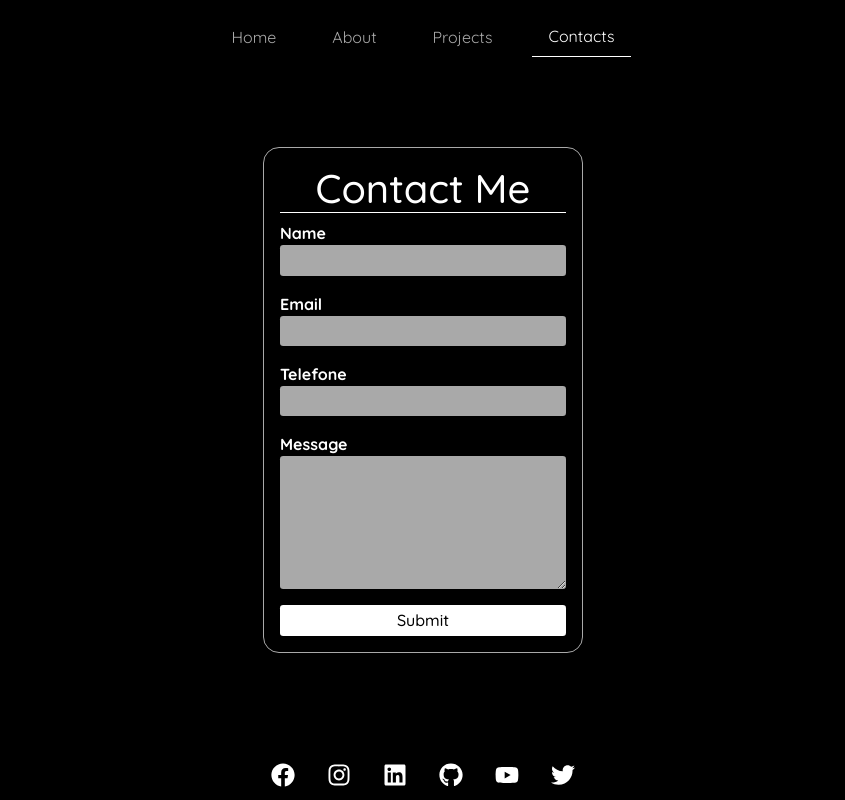
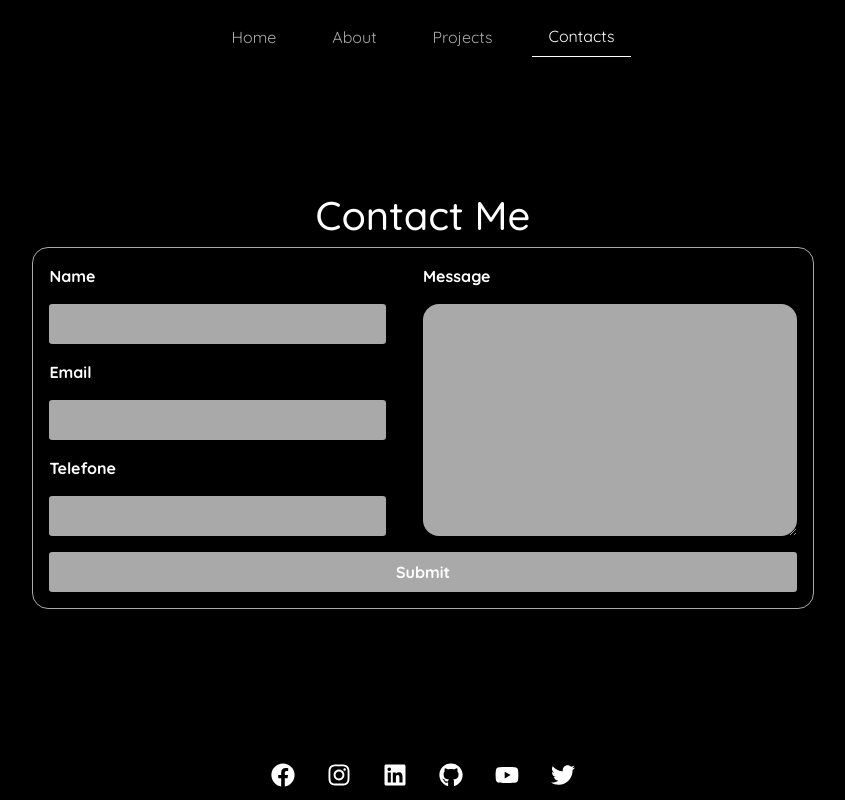
Before and after one commit to EuclidesJoao/euclidesportfolio, a React (Create React App) app: page /contacts in a window 1280 px wide. Shown: the whole page, without its empty margins (217-1062 px from the left). Built offline with nearby package versions, Linux system fonts and the light colour scheme.

Commit message:
Adding some new content

```diff
--- a/src/components/header/index.css
+++ b/src/components/header/index.css
@@ -1,29 +1,28 @@
-.header{
+.header {
   top: 0;
   z-index: 1000;
   position: fixed;
 }
 
-.header .icon{
-    /* width: 2.1rem;
-    height: 2.1rem; */
+.header .icon {
+  font-size: 2.5rem;
 }
-.header .icon img{
-    width:100%;
+.header .icon img {
+  width: 100%;
 }
 
-.header .menulist{
+.header .menulist {
   gap: 1.5rem;
   margin: 0;
   padding: 0;
   list-style: none;
 }
-.header .menulist a{
+.header .menulist a {
   color: darkgrey;
   text-decoration: none;
 }
 
-.header .menulist .active{
+.header .menulist .active {
   color: white;
   border-bottom: 0.1rem solid white;
 }
--- a/src/components/header/index.jsx
+++ b/src/components/header/index.jsx
@@ -1,6 +1,6 @@
 import './index.css';
 import '../../assets/styles/geral.css';
-//import { MenuIcon } from '../menuIcon';
+import { Menu } from '../icons/index'
 import { IconButton } from '@mui/material';
 import { NavLink } from 'react-router-dom';
 //import { SettingIcon } from '../settingsIcon';
@@ -24,9 +24,9 @@ export default function Header() {
       <div className="d-flex justify-content-between">
 
         <div className='d-md-none '>
-          {/* <IconButton>
-            <MenuIcon />
-          </IconButton> */}
+          <IconButton>
+            <Menu/>
+          </IconButton>
         </div>
 
         <ul className='w-100 d-md-flex d-none align-items-center justify-content-md-center menulist'>
--- a/src/components/icons/index.jsx
+++ b/src/components/icons/index.jsx
@@ -1,6 +1,7 @@
 import LinkedInIcon from '@mui/icons-material/LinkedIn';
 import { FontAwesomeIcon } from "@fortawesome/react-fontawesome"
 import {faSkype} from '@fortawesome/free-solid-svg-icons'
+import MenuIcon from '@mui/icons-material/Menu';
 import FacebookIcon from '@mui/icons-material/Facebook';
 import GitHubIcon from '@mui/icons-material/GitHub';
 import InstagramIcon from '@mui/icons-material/Instagram';
@@ -11,6 +12,14 @@ export const Twitter=()=>{
   return (
     <>
       <TwitterIcon className='icon'/>
+    </>
+  )
+}
+
+export const Menu=()=>{
+  return (
+    <>
+      <MenuIcon className='icon'/>
     </>
   )
 }
--- a/src/pages/contacts/index.css
+++ b/src/pages/contacts/index.css
@@ -1,63 +1,87 @@
-.contacts{
-    height: 100vh;
+.contacts {
+  min-height: 100vh;
 }
 
-.contacts form{
+.contacts form {
+  width: 70%;
   border-radius: 1rem;
-    width: 20rem;
   height: fit-content;
-    max-width: 100rem;
   border: 0.1rem solid darkgrey;
   padding: 1rem;
 }
-.contacts form h1{
+.contacts form > div {
+  gap: 1rem;
+}
+.contacts form > div > div {
+  width: 45%;
+}
+.contacts form > div label {
+  font-weight: bold;
+  color: white;
+  margin-bottom: 1rem;
+}
+.contacts form > div > div input {
+  color: black;
+  padding: 0.5rem;
+  font-weight: bold;
+  background: darkgrey;
+}
+.contacts form > div > section {
+  width: 50%;
+}
+.contacts form > div > section > textarea {
+  height: 100%;
+  background: darkgrey;
+  border-radius: 1rem;
+  border: none;
+  outline: none;
+  color: black;
+  padding: 0.5rem;
+  font-weight: bold;
+}
+.contacts form input[type="submit"] {
+  background: darkgrey;
+  color: white;
+  font-weight: bold;
+  border-radius: 0.2rem;
+  width: 100%;
+  border: none;
+  padding: 0.5rem;
+}
+.contacts form input[type="submit"]:hover {
+  background: #4bb543;
+}
+
+.contacts form h1 {
   color: white;
   border-bottom: 0.1rem solid white;
 }
 
-.contacts form label{
-    font-weight: bold;
-    color: white;
-}
-.contacts form input{
-    color: white;
-    background: darkgrey;
-    padding: 0.2rem;
-}
-.contacts form input[type = "text"]{
+.contacts form input[type="text"] {
   border-radius: 0.2rem;
   border: none;
   outline: none;
 }
-.contacts form input[type = "email"]{
+.contacts form input[type="email"] {
   border-radius: 0.2rem;
   border: none;
   outline: none;
 }
-.contacts form textarea{
-    background: darkgrey;
-    border-radius: 0.2rem;
-    border: none;
-    outline: none;
-    padding: 0.4rem;
-}
-.contacts form input[type = "submit"]{
-    background: white;
-    color: black;
-    font-weight: 500;
-    border-radius: 0.2rem;
+
+@media screen and (max-width: 600px) {
+  .contacts form {
     width: 100%;
-    border: none;
-}
-.contacts form input[type = "submit"]:hover{
-    background: #4bb543;
+    border-radius: 1rem;
+    height: fit-content;
+    border: 0.1rem solid darkgrey;
+    padding: 1rem;
   }
 
-
-@media screen and (max-width: '400px') {
-
-    .contacts{
-        height: 100%;
+  .contacts form > div > div {
+    width: 100%;
   }
 
+  .contacts form > div > section {
+    width: 100%;
   }
+}
--- a/src/pages/contacts/index.jsx
+++ b/src/pages/contacts/index.jsx
@@ -1,37 +1,38 @@
-import './index.css'
-import image from '../../assets/images/undraw_mailbox_re_dvds.svg'
+import "./index.css";
+import image from "../../assets/images/undraw_mailbox_re_dvds.svg";
 
-export const Contacts=()=> {
+export const Contacts = () => {
   return (
-    <div className='container contacts d-flex flex-column justify-content-center align-items-center'>
+    <div className="container contacts d-flex flex-column justify-content-center align-items-center">
+      <h1 className="text-center">Contact Me</h1>
 
-      <form className='d-flex flex-column'>
-
-        <h1 className='text-center'>Contact Me</h1>
-
+      <form className="d-flex flex-column">
+        <div className="d-flex justify-content-between flex-wrap">
+          <div>
             <section className="d-flex flex-column mb-3">
               <label>Name</label>
-          <input type="text"/>
+              <input type="text" />
             </section>
 
             <section className="d-flex flex-column mb-3">
               <label>Email</label>
-          <input type="email"/>
+              <input type="email" />
             </section>
 
             <section className="d-flex flex-column mb-3">
               <label>Telefone</label>
-          <input type="text"/>
+              <input type="text" />
             </section>
+          </div>
 
           <section className="d-flex flex-column mb-3">
             <label>Message</label>
-          <textarea cols="30" rows="5"/>
+            <textarea cols="30" rows="5" />
           </section>
+        </div>
 
-        <input type="submit" value='Submit'/>
+        <input type="submit" value="Submit" />
       </form>
-
     </div>
-  )
-}
+  );
+};
```
Also changed, not shown: src/assets/images/jpg/WeChat Screenshot_20240303000025.png (added). Lines whose indentation alone changed are shown as unchanged.
